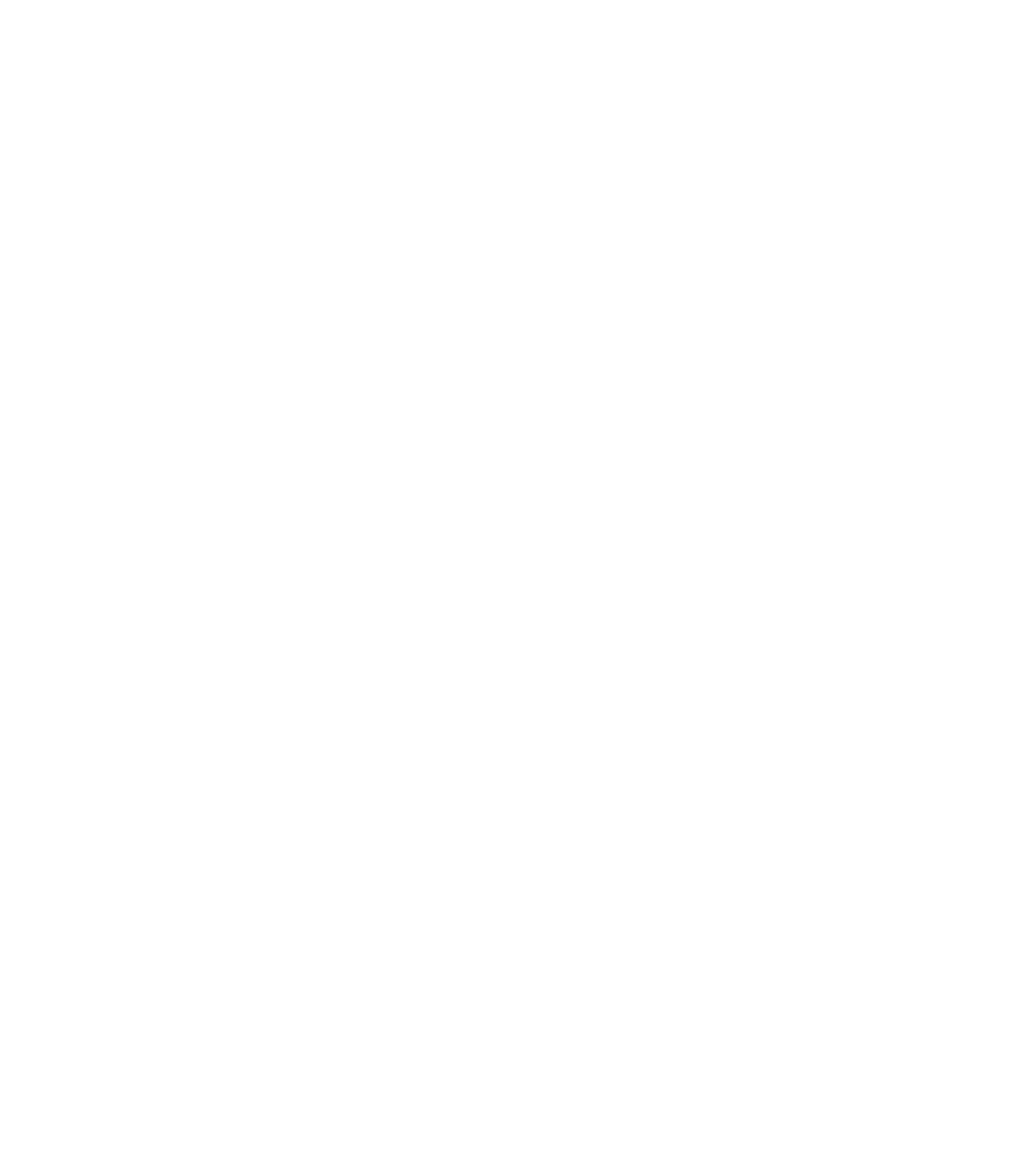
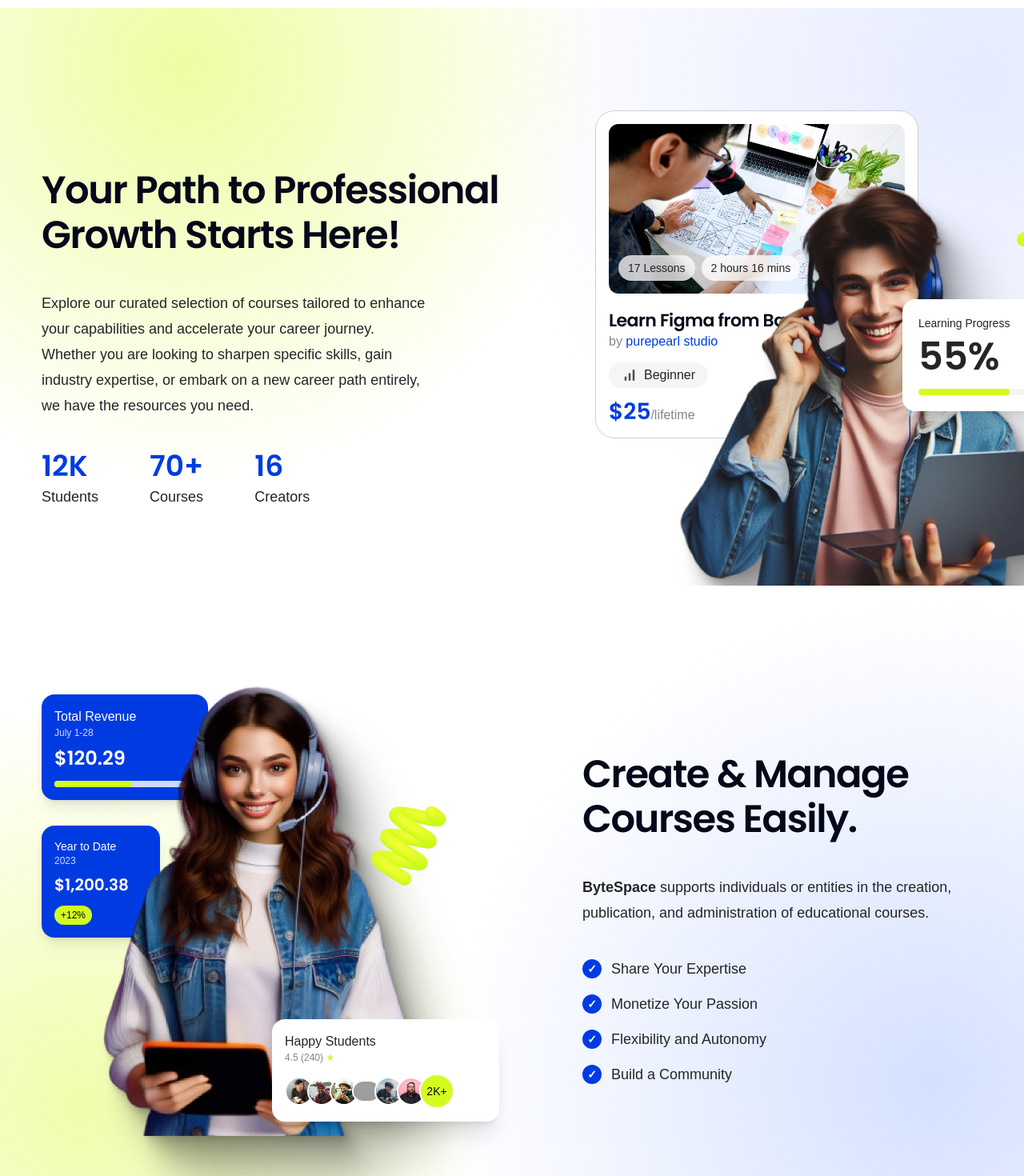
Before and after one commit to Binayakz/bytespace-new, a Next.js app: page / in a window 1280 px wide. Shown: the part 3115-4585 px from the top of the page at 80% size. Before the commit the page ends 3125 px from the top, so only its background shows below. Built offline with nearby package versions, Linux system fonts and the light colour scheme; grey boxes are pictures that could not be loaded; a web font is replaced by a local one.

Commit message:
feat: add professional growth features

```diff
--- a/src/app/page.tsx
+++ b/src/app/page.tsx
@@ -4,6 +4,7 @@
 import {CourseDiscovery} from "@/components/sections/course-discovery";
 import {FeaturedCourses} from "@/components/sections/featured-courses";
 import {LearningPaths} from "@/components/sections/learning-paths";
+import {GrowthFeatures} from "@/components/sections/growth-features";
 
 export default function Home() {
     return (
@@ -32,6 +33,7 @@
             <CourseDiscovery/>
             <FeaturedCourses/>
             <LearningPaths/>
+            <GrowthFeatures/>
         </main>
     );
 }
--- /dev/null
+++ b/src/components/sections/growth-features.tsx
@@ -0,0 +1,206 @@
+import Image from "next/image";
+import {CourseCard} from "@/components/cards/course-card";
+import {Container} from "@/components/layout/container";
+
+const happyStudentAvatars = [
+    "/images/avatars/student-avatar-01.png",
+    "/images/avatars/student-avatar-02.png",
+    "/images/avatars/student-avatar-03.png",
+    "/images/avatars/student-avatar-04.png",
+    "/images/avatars/student-avatar-05.png",
+    "/images/avatars/course-avatar-01.png",
+];
+
+const creatorBenefits = [
+    "Share Your Expertise",
+    "Monetize Your Passion",
+    "Flexibility and Autonomy",
+    "Build a Community",
+];
+
+function LearningProgressCard() {
+    return (
+        <div className="absolute top-66 right-0 z-30 w-62 rounded-2xl bg-white p-5 text-body shadow-xl lg:top-91 lg:-right-34">
+            <p className="text-sm font-medium">Learning Progress</p>
+            <p className="mt-2 font-heading text-5xl leading-none font-semibold">
+                55%
+            </p>
+            <div className="mt-4 h-2 overflow-hidden rounded-full bg-surface">
+                <div className="h-full w-[55%] rounded-full bg-brand-lime"/>
+            </div>
+        </div>
+    );
+}
+
+function RevenueCards() {
+    return (
+        <div className="absolute top-28 left-0 z-10 flex flex-col gap-8 text-white lg:top-32 lg:left-3">
+            <div className="w-52 rounded-2xl bg-brand-blue p-4 shadow-lg">
+                <p className="text-base">Total Revenue</p>
+                <p className="text-xs text-white/80">July 1-28</p>
+                <p className="mt-2 font-heading text-2xl font-semibold">$120.29</p>
+                <div className="mt-3 h-2 overflow-hidden rounded-full bg-white/80">
+                    <div className="h-full w-[55%] rounded-full bg-brand-lime"/>
+                </div>
+            </div>
+
+            <div className="w-37 rounded-2xl bg-brand-blue p-4 shadow-lg">
+                <p className="text-sm">Year to Date</p>
+                <p className="text-xs text-white/80">2023</p>
+                <p className="mt-2 font-heading text-xl font-semibold">$1,200.38</p>
+                <span className="mt-3 inline-flex rounded-full bg-brand-lime px-2 py-1 text-xs text-heading">
+                    +12%
+                </span>
+            </div>
+        </div>
+    );
+}
+
+function HappyStudentsCard() {
+    return (
+        <div className="absolute right-0 bottom-10 z-30 w-71 rounded-2xl bg-white p-4 text-body shadow-xl lg:right-4 lg:bottom-17">
+            <p className="font-medium">Happy Students</p>
+            <p className="text-xs text-muted">
+                4.5 (240) <span className="text-brand-lime">★</span>
+            </p>
+
+            <div className="mt-3 flex items-center">
+                {happyStudentAvatars.map((avatar, index) => (
+                    <Image
+                        key={avatar}
+                        src={avatar}
+                        alt=""
+                        width={36}
+                        height={36}
+                        className={`rounded-full border-2 border-white ${
+                            index === 0 ? "" : "-ml-2"
+                        }`}
+                    />
+                ))}
+                <span className="-ml-2 flex size-11 items-center justify-center rounded-full border-2 border-white bg-brand-lime text-sm font-medium text-heading">
+                    2K+
+                </span>
+            </div>
+        </div>
+    );
+}
+
+export function GrowthFeatures() {
+    return (
+        <section
+            aria-label="ByteSpace learning and creator benefits"
+            className="overflow-hidden bg-[radial-gradient(circle_at_18%_5%,rgba(212,251,32,0.42),transparent_30%),radial-gradient(circle_at_96%_6%,rgba(219,227,255,0.72),transparent_34%),radial-gradient(circle_at_8%_94%,rgba(212,251,32,0.38),transparent_28%),radial-gradient(circle_at_91%_92%,rgba(194,211,255,0.7),transparent_34%)]"
+        >
+            <Container>
+                <div className="grid lg:h-182.5 lg:grid-cols-2">
+                    <div className="pt-20 lg:pt-50 lg:pl-3">
+                        <h2 className="max-w-150 font-heading text-4xl leading-[1.18] font-semibold tracking-[-0.03em] text-heading lg:text-5xl">
+                            Your Path to Professional
+                            <br/> Growth Starts Here!
+                        </h2>
+
+                        <p className="mt-10 max-w-120 text-base leading-8 text-body lg:text-lg">
+                            Explore our curated selection of courses tailored to enhance
+                            your capabilities and accelerate your career journey. Whether
+                            you are looking to sharpen specific skills, gain industry
+                            expertise, or embark on a new career path entirely, we have the
+                            resources you need.
+                        </p>
+
+                        <dl className="mt-10 flex gap-12 sm:gap-16">
+                            <div>
+                                <dt className="font-heading text-4xl font-medium text-brand-blue">12K</dt>
+                                <dd className="mt-1 text-lg text-body">Students</dd>
+                            </div>
+                            <div>
+                                <dt className="font-heading text-4xl font-medium text-brand-blue">70+</dt>
+                                <dd className="mt-1 text-lg text-body">Courses</dd>
+                            </div>
+                            <div>
+                                <dt className="font-heading text-4xl font-medium text-brand-blue">16</dt>
+                                <dd className="mt-1 text-lg text-body">Creators</dd>
+                            </div>
+                        </dl>
+                    </div>
+
+                    <div className="relative h-150 lg:h-full">
+                        <div className="absolute top-16 left-0 z-0 w-101 lg:top-32 lg:left-26">
+                            <CourseCard
+                                title="Learn Figma from Basic"
+                                image="/images/courses/learn-figma-from-basic.jpg"
+                            />
+                        </div>
+
+                        <Image
+                            src="/images/features/professional-growth-student.png"
+                            alt="Student developing professional skills online"
+                            width={1444}
+                            height={1030}
+                            className="absolute top-28 left-7 z-20 w-145 max-w-none lg:top-45 lg:left-30 lg:w-190"
+                        />
+
+                        <Image
+                            src="/images/features/professional-growth-decoration.png"
+                            alt=""
+                            width={434}
+                            height={432}
+                            aria-hidden="true"
+                            className="absolute top-20 -right-14 z-20 w-36 lg:top-57 lg:-right-36"
+                        />
+
+                        <LearningProgressCard/>
+                    </div>
+                </div>
+
+                <div className="grid lg:h-182.5 lg:grid-cols-2">
+                    <div className="relative h-165 lg:h-full">
+                        <RevenueCards/>
+
+                        <Image
+                            src="/images/features/course-creator.png"
+                            alt="Course creator holding a tablet"
+                            width={1158}
+                            height={1438}
+                            className="absolute top-20 left-2 z-20 w-125 max-w-none lg:top-20 lg:left-8 lg:w-145"
+                        />
+
+                        <Image
+                            src="/images/features/course-creator-decoration.png"
+                            alt=""
+                            width={434}
+                            height={432}
+                            aria-hidden="true"
+                            className="absolute top-52 right-0 z-20 w-36 lg:top-61 lg:right-14"
+                        />
+
+                        <HappyStudentsCard/>
+                    </div>
+
+                    <div className="pb-20 lg:-mr-10 lg:pt-50 lg:pb-0 lg:pl-22">
+                        <h2 className="font-heading text-4xl leading-[1.18] font-semibold tracking-[-0.03em] text-heading lg:text-5xl">
+                            Create &amp; Manage
+                            <br/> Courses Easily.
+                        </h2>
+
+                        <p className="mt-10 max-w-135 text-base leading-8 text-body lg:text-lg">
+                            <strong className="font-semibold">ByteSpace</strong> supports
+                            individuals or entities in the creation, publication, and
+                            administration of educational courses.
+                        </p>
+
+                        <ul className="mt-10 space-y-4 text-lg text-body">
+                            {creatorBenefits.map((benefit) => (
+                                <li key={benefit} className="flex items-center gap-3">
+                                    <span className="flex size-6 items-center justify-center rounded-full bg-brand-blue text-sm font-bold text-white">
+                                        ✓
+                                    </span>
+                                    {benefit}
+                                </li>
+                            ))}
+                        </ul>
+                    </div>
+                </div>
+            </Container>
+        </section>
+    );
+}
```
